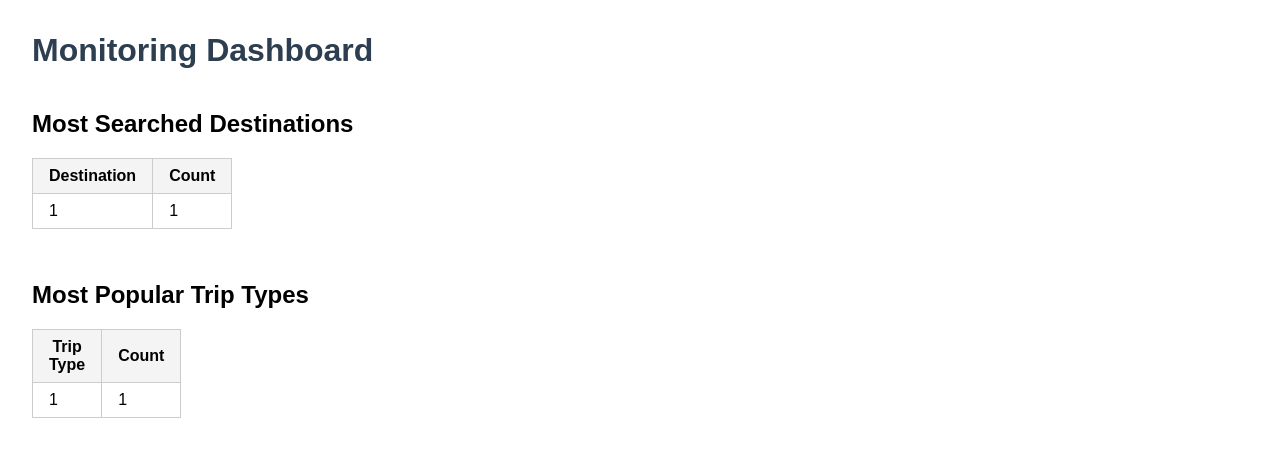
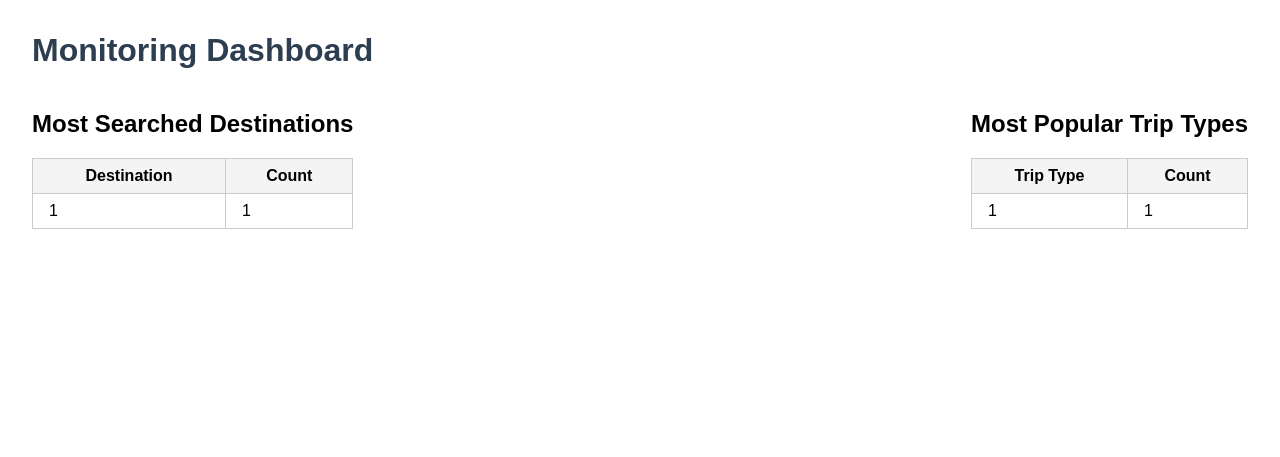
Before and after one commit to robbiesumner/travel-planner, a FastAPI app: template backend/monitoring_service/app/templates/dashboard.html in a window 1280 px wide. Shown: the top 457 px of the page. Run offline with FastAPI, Linux system fonts and the light colour scheme; the template is opened without the code that fills it: most values are stand-ins (such as "Sample title", 1, 10 or a date in 2020).

Commit message:
small adjustment: tables side by side on monitoring dashboard

```diff
--- a/backend/monitoring_service/app/templates/dashboard.html
+++ b/backend/monitoring_service/app/templates/dashboard.html
@@ -25,7 +25,10 @@
       }
       .container {
         display: flex;
-        gap: 2em;
+        justify-content: space-between;
+      }
+      table {
+        width: 100%;
       }
     </style>
   </head>
@@ -47,8 +50,6 @@
           {% endfor %}
         </table>
       </div>
-    </div>
-    <div class="container">
       <div>
         <h2>Most Popular Trip Types</h2>
         <table>
@@ -64,5 +65,6 @@
           {% endfor %}
         </table>
       </div>
+    </div>
   </body>
 </html>
```
